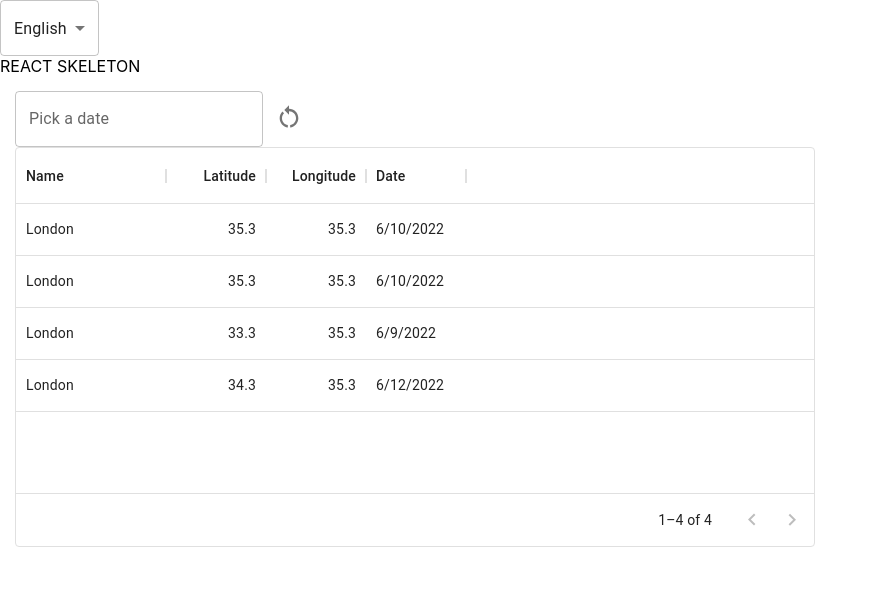
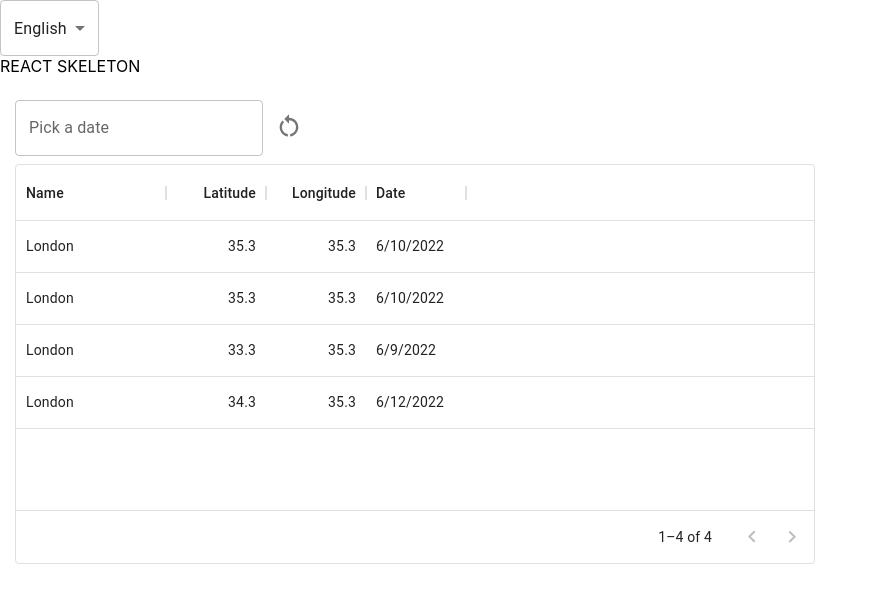
Before and after one commit to Nidal-Marwan/Via-Training, a React (Create React App) app in the folder packages/client/: page / in a window 1280 px wide. Shown: the top 602 px of the page, without its empty margins (0-878 px from the left). Built offline with nearby package versions, Linux system fonts and the light colour scheme.

Commit message:
Removed notch for a visual bug

```diff
--- a/packages/client/src/common/components/Table/Table.tsx
+++ b/packages/client/src/common/components/Table/Table.tsx
@@ -13,6 +13,7 @@ import { useTranslation } from 'react-i18next';
 
 import enLocale from 'date-fns/locale/en-GB';
 import arLocale from 'date-fns/locale/ar-SA';
+import { Box } from '@mui/material';
 
 interface Data {
 	columns: any[];
@@ -32,7 +33,12 @@ function Table(props: Data) {
 	return (
 		<div style={{ height: 400, width: 800, margin: 15 }}>
 			{props.datepicker && (
-				<>
+				<Box
+					sx={{
+						marginTop: 3,
+						marginBottom: 1,
+					}}
+				>
 					<LocalizationProvider
 						dateAdapter={AdapterDateFns}
 						adapterLocale={i18n.language === 'en' ? enLocale : arLocale}
@@ -46,6 +52,9 @@ function Table(props: Data) {
 										},
 									},
 								}),
+							}}
+							InputProps={{
+								notched: false,
 							}}
 							value={date}
 							views={['year', 'month', 'day']}
@@ -71,6 +80,9 @@ function Table(props: Data) {
 												textAlign: 'right',
 											}),
 										},
+										'& .MuiInputLabel-shrink': {
+											marginTop: -1,
+										},
 									}}
 									{...params}
 								/>
@@ -94,7 +106,7 @@ function Table(props: Data) {
 							}}
 						/>
 					</IconButton>
-				</>
+				</Box>
 			)}
 			<DataGrid
 				sx={{
```
